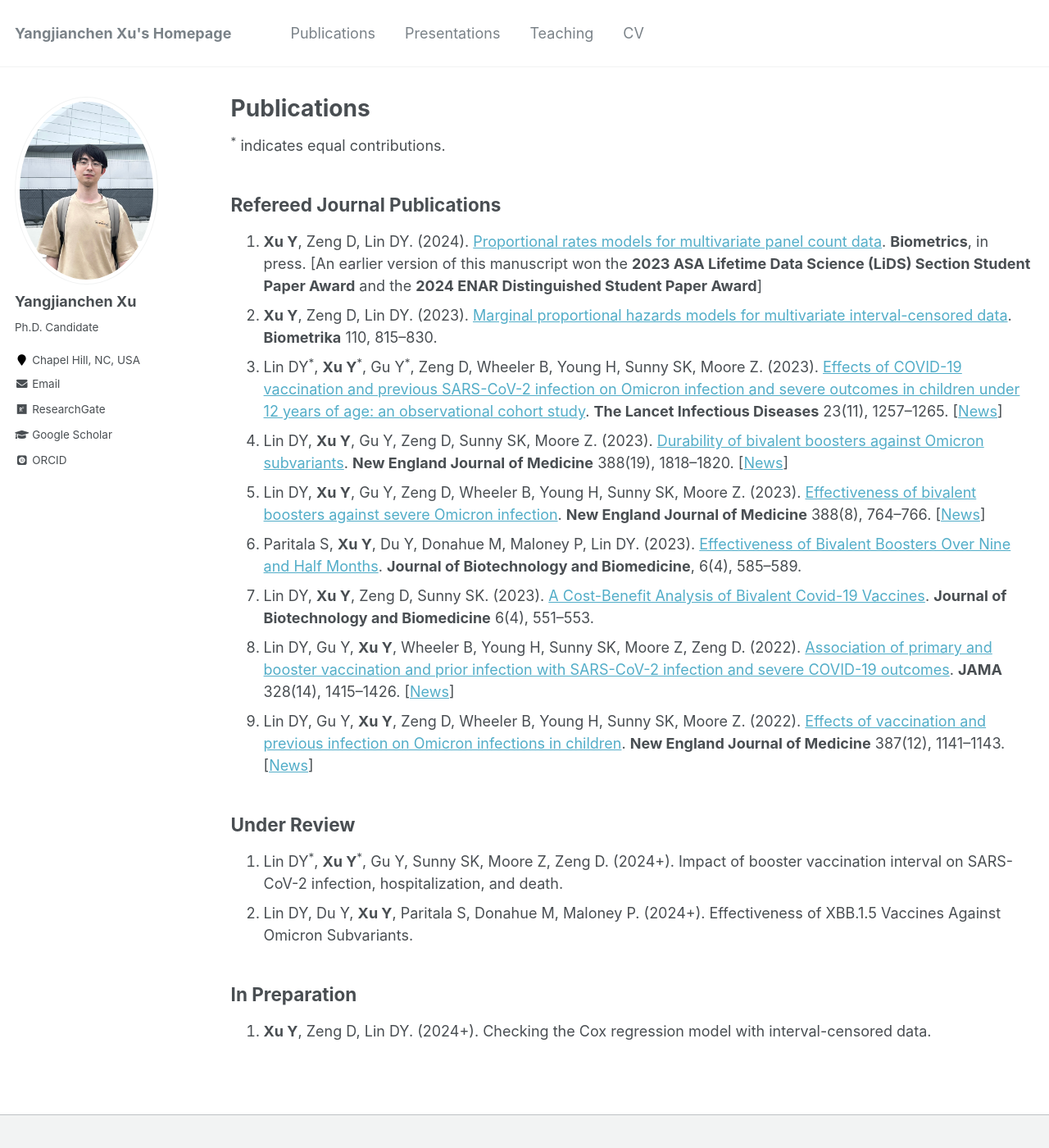
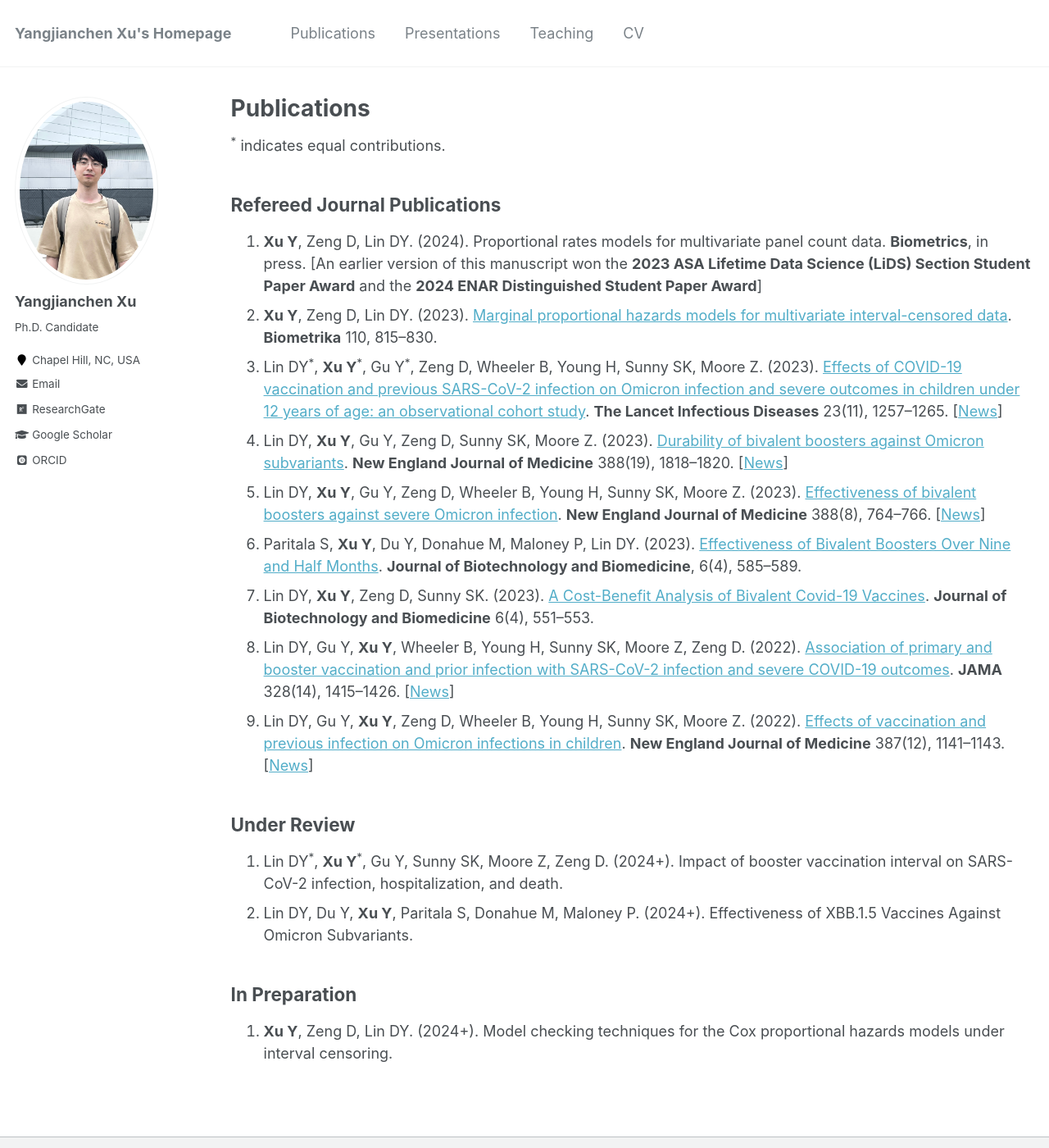
Before and after one commit to yangjc-xu/yangjc-xu.github.io, a Jekyll site: the page built from _pages/publications.md, in a window 1280 px wide and 1400 px high. Shown: the whole window at 82% size. Built offline with Jekyll 4.4.1, drawn with Linux system fonts in a browser that asks for light colours; some web fonts are replaced.

Commit message:
Revert "Update publications.md"
This reverts commit b25f64911b22d06d6860cd7efbc201487d458519.

```diff
--- a/_pages/publications.md
+++ b/_pages/publications.md
@@ -8,7 +8,7 @@ author_profile: true
 <sup>*</sup> indicates equal contributions.
 
 ## Refereed Journal Publications
-1. **Xu Y**, Zeng D, Lin DY. (2024). [Proportional rates models for multivariate panel count data](https://academic.oup.com/biometrics/article/80/1/ujad011/7595108). **Biometrics**, in press. [An earlier version of this manuscript won the **2023 ASA Lifetime Data Science (LiDS) Section Student Paper Award** and the **2024 ENAR Distinguished Student Paper Award**]
+1. **Xu Y**, Zeng D, Lin DY. (2024). Proportional rates models for multivariate panel count data. **Biometrics**, in press. [An earlier version of this manuscript won the **2023 ASA Lifetime Data Science (LiDS) Section Student Paper Award** and the **2024 ENAR Distinguished Student Paper Award**]
 2. **Xu Y**, Zeng D, Lin DY. (2023). [Marginal proportional hazards models for multivariate interval-censored data](https://academic.oup.com/biomet/article-abstract/110/3/815/6794202). **Biometrika** 110, 815–830.
 3. Lin DY<sup>*</sup>, **Xu Y**<sup>*</sup>, Gu Y<sup>*</sup>, Zeng D, Wheeler B, Young H, Sunny SK, Moore Z. (2023). [Effects of COVID-19 vaccination and previous SARS-CoV-2 infection on Omicron infection and severe outcomes in children under 12 years of age: an observational cohort study](https://www.thelancet.com/journals/laninf/article/PIIS1473-3099(23)00272-4/fulltext). **The Lancet Infectious Diseases** 23(11), 1257–1265. \[[News](https://www.altmetric.com/details/150195124/news?src=bookmarklet)\]
 4. Lin DY, **Xu Y**, Gu Y, Zeng D, Sunny SK, Moore Z. (2023). [Durability of bivalent boosters against Omicron subvariants](https://www.nejm.org/doi/full/10.1056/NEJMc2302462). **New England Journal of Medicine** 388(19), 1818–1820. \[[News](https://www.altmetric.com/details/145643558/news?src=bookmarklet)\]
@@ -23,4 +23,4 @@ author_profile: true
 2. Lin DY, Du Y, **Xu Y**, Paritala S, Donahue M, Maloney P. (2024+). Effectiveness of XBB.1.5 Vaccines Against Omicron Subvariants.
 
 ## In Preparation
-1. **Xu Y**, Zeng D, Lin DY. (2024+). Checking the Cox regression model with interval-censored data.
+1. **Xu Y**, Zeng D, Lin DY. (2024+). Model checking techniques for the Cox proportional hazards models under interval censoring.
```
